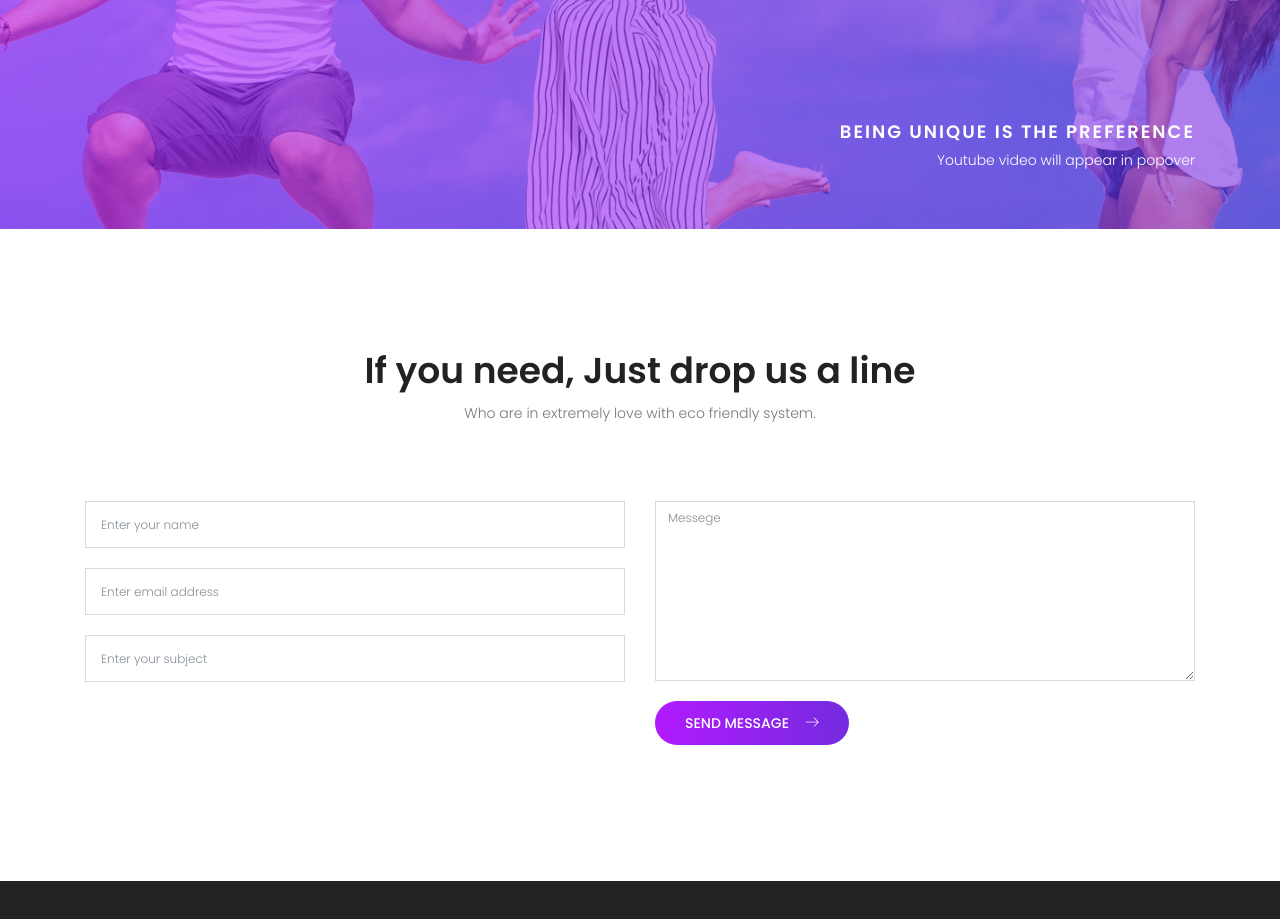
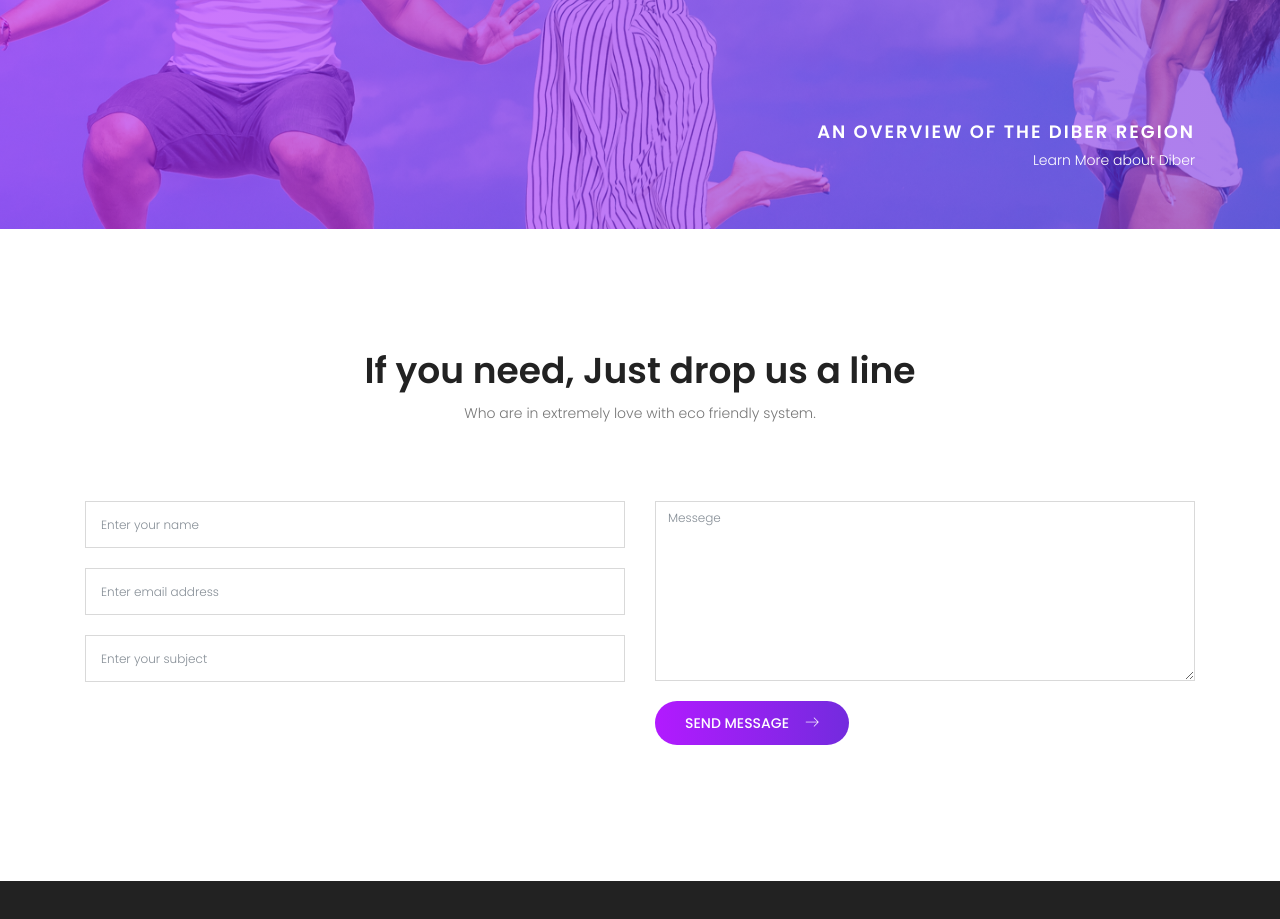
Before and after one commit to asessums7/asessums7.github.io, a plain HTML site: page index.html in a window 1280 px wide. Shown: the part 5240-6159 px from the top of the page. Drawn offline with nearby package versions, Linux system fonts and the light colour scheme; files that its build step writes are made by us from their sources.

Commit message:
Updated index.html

```diff
--- a/index.html
+++ b/index.html
@@ -401,10 +401,10 @@
 				<div class="overlay overlay-bg"></div>
 				<div class="container">
 					<div class="video-content">
-						<a href="http://www.youtube.com/watch?v=0O2aH4XLbto" class="play-btn"><img src="img/play-btn.png" alt=""></a>
+						<a href="https://www.youtube.com/watch?v=6LNop-oqstE" class="play-btn"><img src="img/play-btn.png" alt=""></a>
 						<div class="video-desc">
-							<h3 class="h2 text-white text-uppercase">Being unique is the preference</h3>
-							<h4 class="text-white">Youtube video will appear in popover</h4>
+							<h3 class="h2 text-white text-uppercase">An Overview of the Diber Region</h3>
+							<h4 class="text-white">Learn More about Diber</h4>
 						</div>
 					</div>
 				</div>
```
